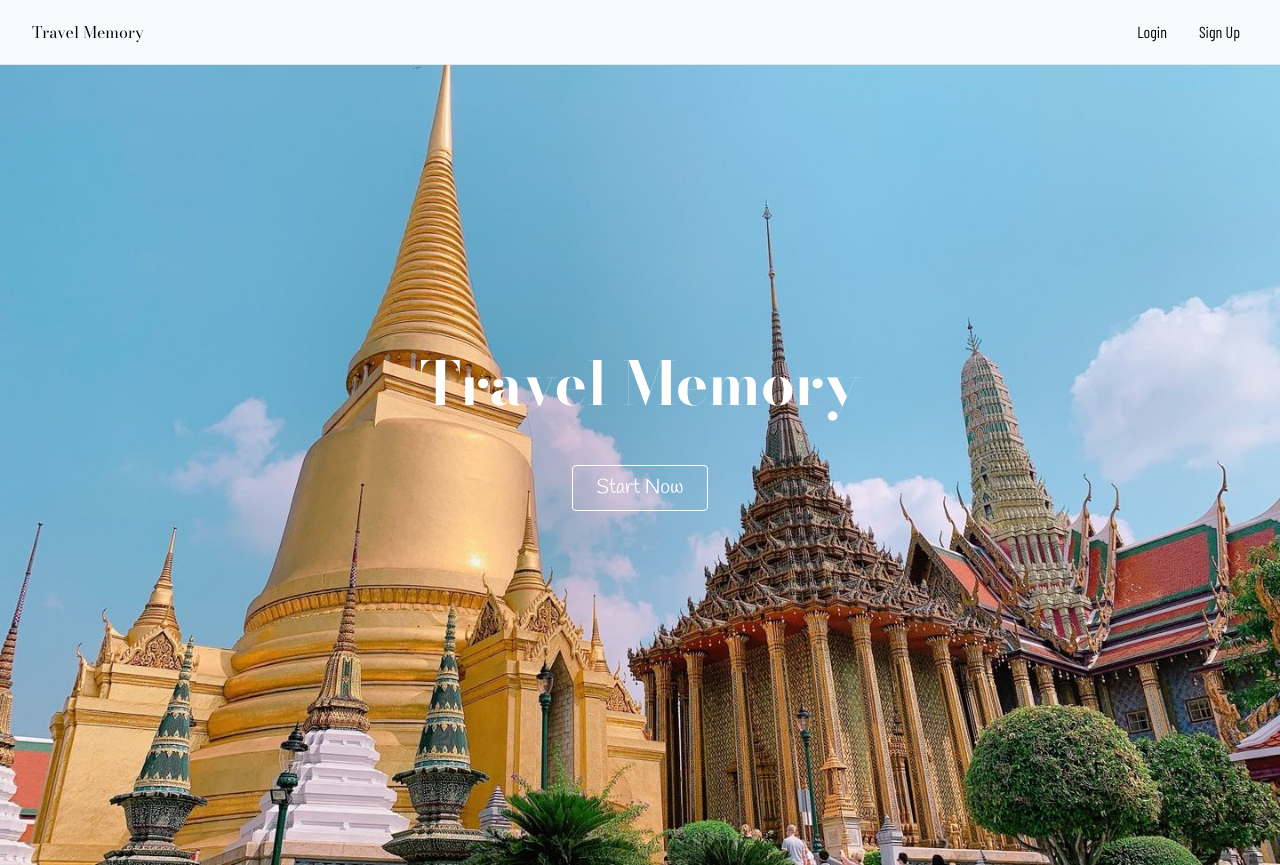
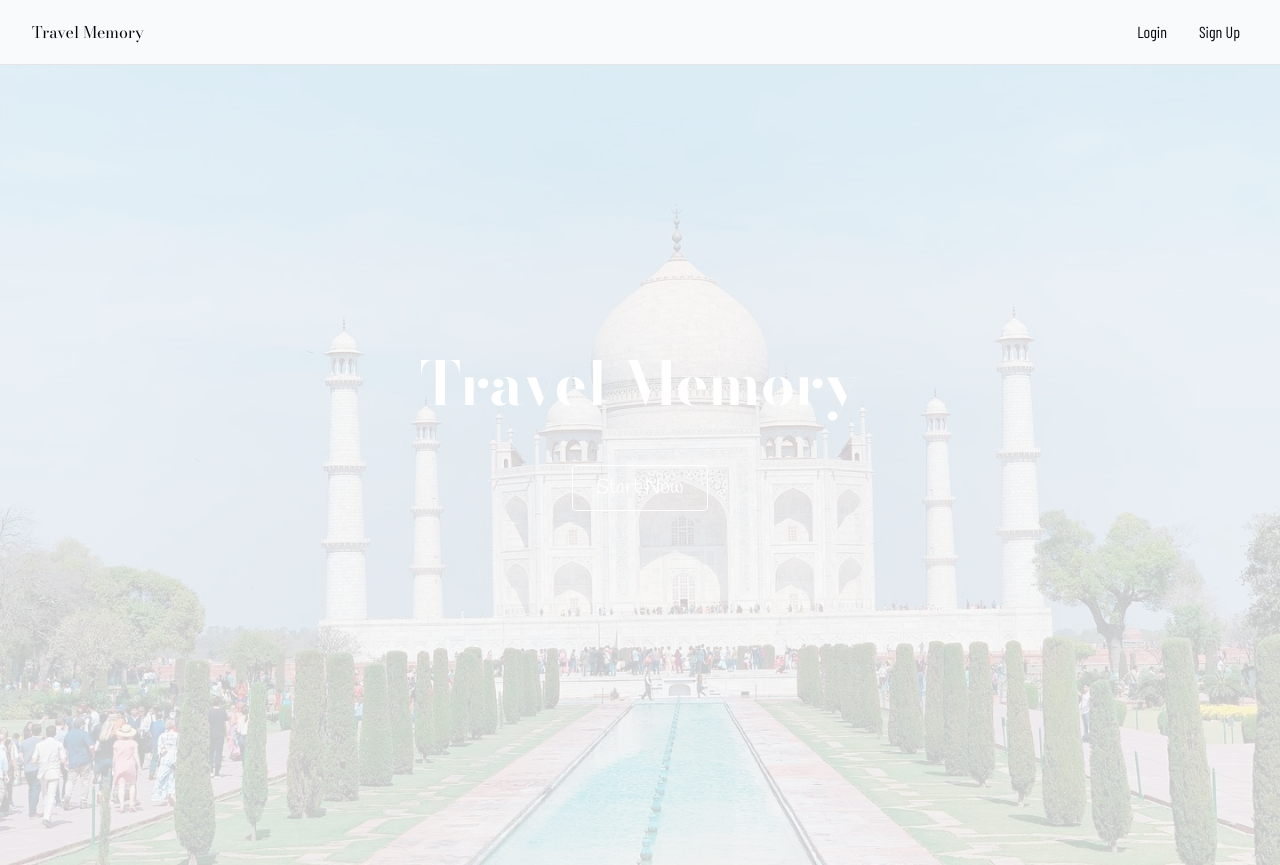
Before and after one commit to rockyueno0223/travel-memory, a Next.js app: page / in a window 1280 px wide. Built offline with nearby package versions, Linux system fonts and the light colour scheme; no server answers; a web font is replaced by a local one.

Commit message:
animation in main visual

```diff
--- a/components/MainVisual.tsx
+++ b/components/MainVisual.tsx
@@ -1,11 +1,33 @@
 "use client";
 
-import React from 'react'
+import React, { useEffect, useState } from 'react'
 import { supabase } from "@/utils/supabase/client";
 import { useRouter } from 'next/navigation';
+import { motion } from "framer-motion"
 
 const MainVisual = () => {
   const router = useRouter();
+
+  const [currentIndex, setCurrentIndex] = useState(0);
+
+  const desktopImages = [
+    "main-visual1-pc.jpg",
+    "main-visual2-pc.jpg",
+    "main-visual3-pc.jpg",
+    "main-visual4-pc.jpg"
+  ];
+
+  useEffect(() => {
+    // Loop through images
+    const interval = setInterval(() => {
+      setCurrentIndex((prevIndex) => (prevIndex + 1) % 4);
+    }, 5000);
+
+    // Clear interval on unmount
+    return () => clearInterval(interval);
+  }, []);
+
+  const currentImage = `/images/desktop/${desktopImages[currentIndex]}`;
 
   const handleStartBtnClick = async () => {
     const { data: { session } } = await supabase.auth.getSession();
@@ -18,21 +40,19 @@
 
   return (
     <div className="w-full relative">
-      <picture>
-        <source
-          srcSet="/images/desktop/main-visual1-pc.jpg"
-          media="(min-width: 1024px)"
-        />
-        <source
-          srcSet="/images/mobile/main-visual1-sp.jpg"
-          media="(max-width: 1023px)"
-        />
-        <img
-          src="/images/mobile/main-visual1-sp.jpg"
-          alt="Temples"
+      <picture className="w-full h-auto">
+        <motion.img
+          key={currentImage}
+          src={currentImage}
+          alt="Travel Memory Visual"
           className="w-full h-auto"
+          initial={{ opacity: 0 }}
+          animate={{ opacity: 1 }}
+          exit={{ opacity: 0 }}
+          transition={{ duration: 1.5 }}
         />
       </picture>
+
       <div className="absolute top-[36%] w-full flex justify-center">
         <h1 className="text-3xl sm:text-5xl md:text-6xl font-bold text-center font-bodoni text-white">
           Travel Memory
--- a/package.json
+++ b/package.json
@@ -11,6 +11,7 @@
     "@tanstack/react-query": "^5.52.2",
     "autoprefixer": "10.4.17",
     "d3-geo": "^3.1.1",
+    "framer-motion": "^11.11.1",
     "geist": "^1.2.1",
     "next": "latest",
     "postcss": "8.4.33",
```
Also changed, not shown: 1 other file (tests, documents, lock files or other folders).
